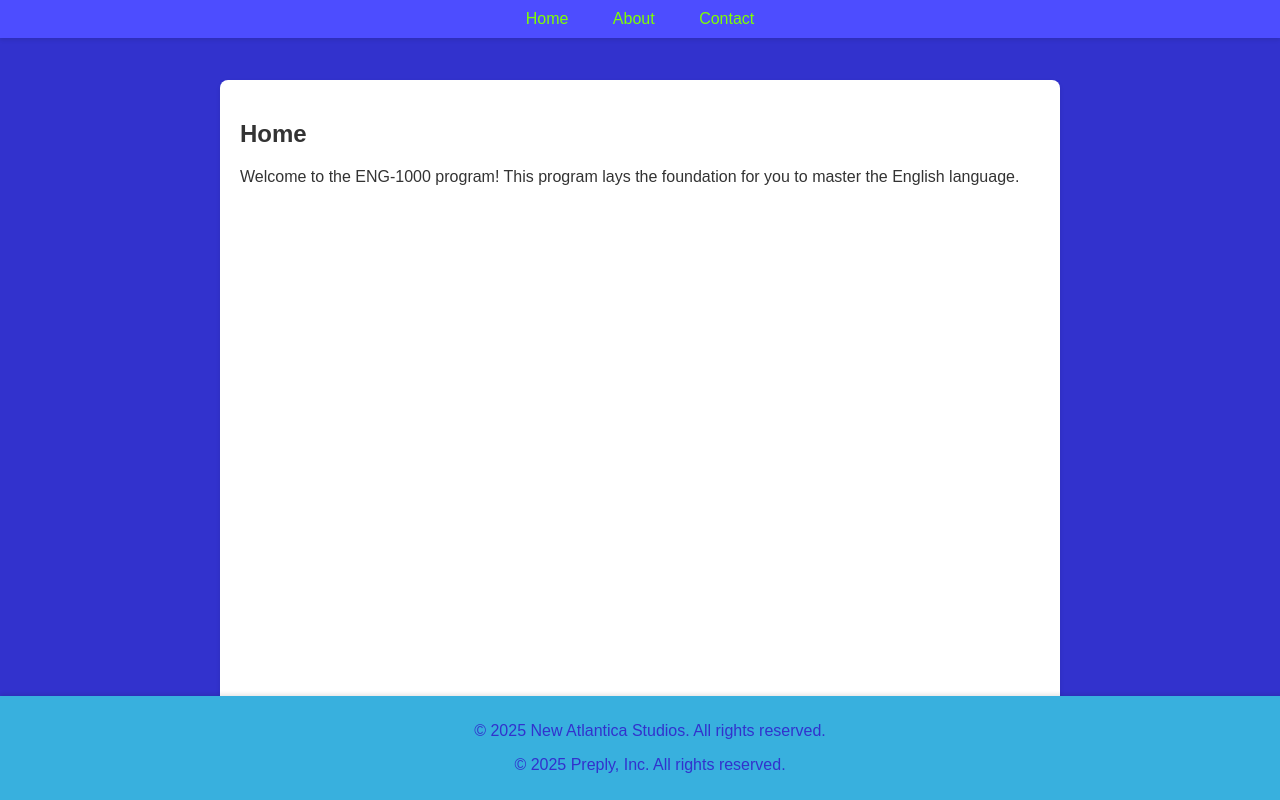
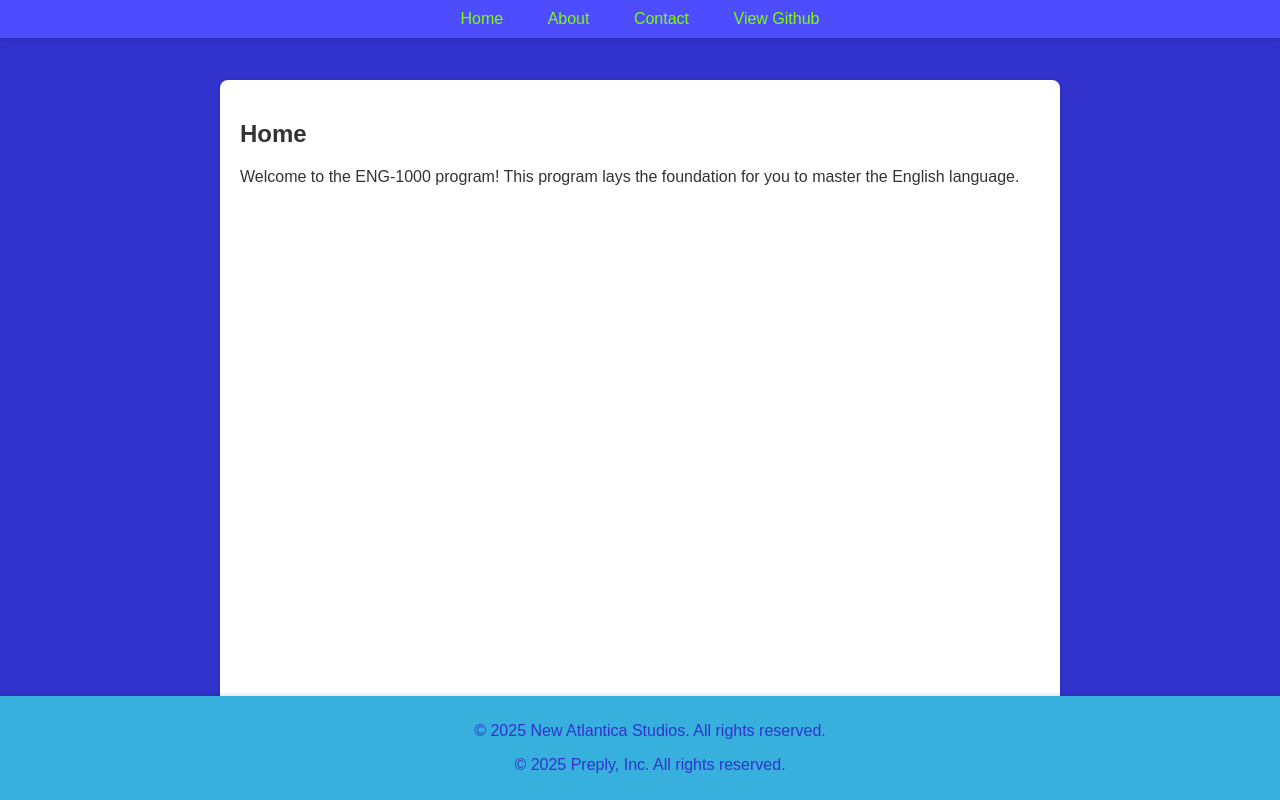
Before and after one commit to aegerev/eng1000-routing, a plain HTML site: page index.html in a window 1280 px wide. Shown: the top 800 px of the page. Drawn offline with Linux system fonts and the light colour scheme.

Commit message:
Added Github Link

```diff
--- a/index.html
+++ b/index.html
@@ -12,6 +12,7 @@
         <a id="homeBtn" href="#home">Home</a>
         <a id="aboutBtn" href="#about">About</a>
         <a id="contactBtn" href="#contact">Contact</a>
+        <a href="https://github.com/aegerev/eng1000-routing">View Github</a>
       </nav>
     </header>
 
```
